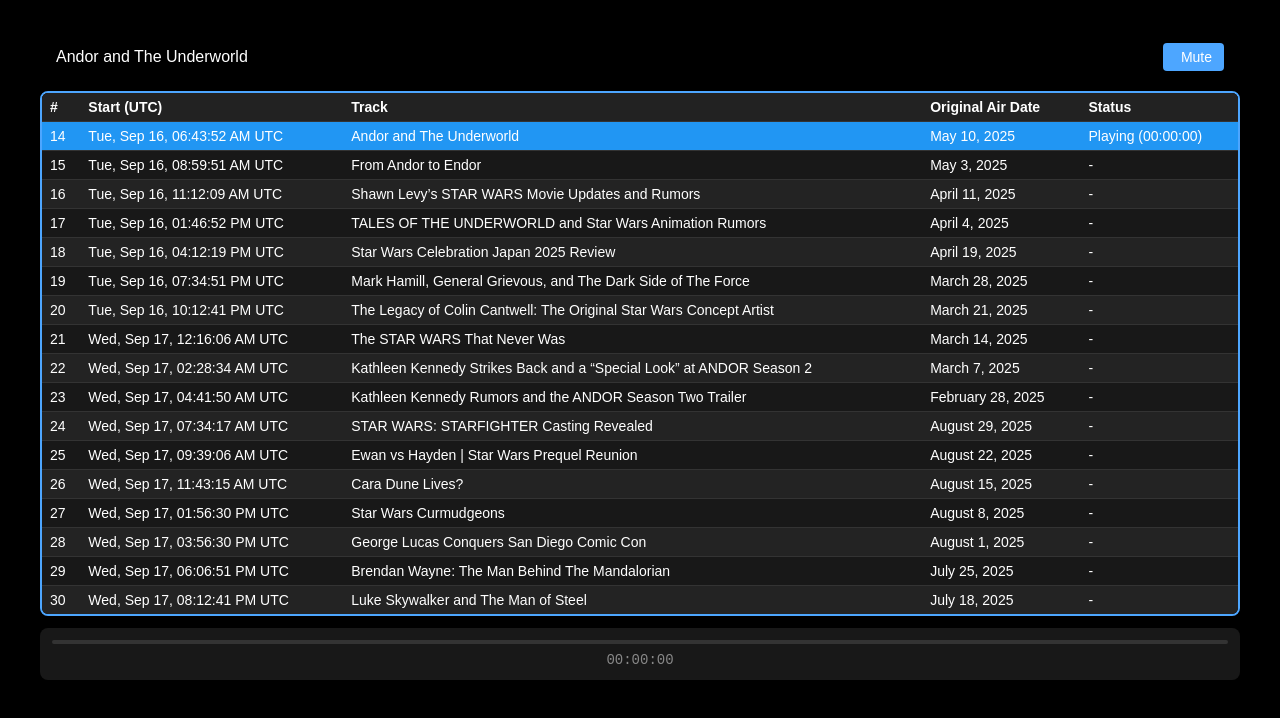
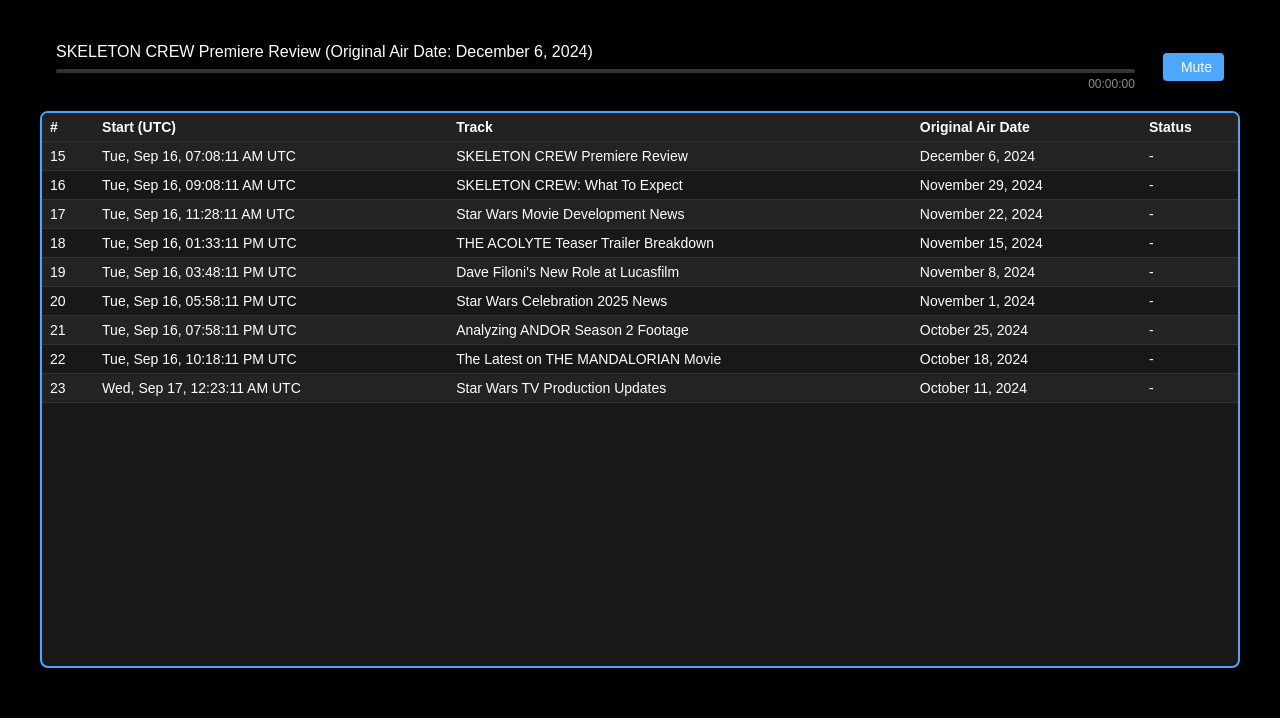
Before and after one commit to madmonk13/channelZero, a plain HTML site: page index.html in a window 1280 px wide. Shown: the part 110-828 px from the top of the page. Drawn offline with Linux system fonts and the light colour scheme.

Commit message:
many changes

```diff
--- a/index.html
+++ b/index.html
@@ -34,7 +34,13 @@
   </div>
 
   <div class="controls desktop-controls">
-    <div id="status">Not loaded</div>
+    <div class="desktop-now-playing">
+      <div id="status">Not loaded</div>
+      <div class="progress-container">
+        <div id="desktopProgressBar" class="progress-bar"></div>
+      </div>
+      <div id="desktopTime" class="time">00:00:00</div>
+    </div>
     <button id="muteButton" class="mute-button">
       <i class="fas fa-volume-up"></i>
       <span>Mute</span>
@@ -56,12 +62,6 @@
         </thead>
         <tbody></tbody>
       </table>
-    </div>
-    <div class="desktop-progress">
-      <div class="progress-container">
-        <div id="desktopProgressBar" class="progress-bar"></div>
-      </div>
-      <div id="desktopTime" class="desktop-time">00:00:00</div>
     </div>
   </div>
 
--- a/schedule.json
+++ b/schedule.json
@@ -1,4 +1,16 @@
 [
+  {
+    "url": "https://dts.podtrac.com/redirect.mp3/pscrb.fm/rss/p/clrtpod.com/m/traffic.libsyn.com/secure/rebelforceradio/RFR_091225_StarWarsPodcast.mp3",
+    "duration": 6800,
+    "title": "RFR Live from Rancho Obi-Wan 2025",
+    "airDate": "September 12, 2025"
+  },
+  {
+    "url": "https://dts.podtrac.com/redirect.mp3/pscrb.fm/rss/p/clrtpod.com/m/traffic.libsyn.com/secure/rebelforceradio/RFR_090525_StarWarsPodcast.mp3",
+    "duration": 6770,
+    "title": "\"Lucas Wars\" and The Making of Star Wars",
+    "airDate": "September 5, 2025"
+  },
   {
     "url": "https://dts.podtrac.com/redirect.mp3/pscrb.fm/rss/p/clrtpod.com/m/traffic.libsyn.com/rebelforceradio/RFR_082225_StarWarsPodcast.mp3",
     "duration": 7489,
@@ -94,10 +106,172 @@
       {
     "url": "https://dts.podtrac.com/redirect.mp3/pscrb.fm/rss/p/traffic.libsyn.com/rebelforceradio/RFR_041125_StarWarsPodcast.mp3",
     "duration": 9283,
-    "title": "Shawn Levy’s STAR WARS Movie Updates and Rumors",
+    "title": "Shawn Levy's STAR WARS Movie Updates and Rumors",
     "airDate": "April 11, 2025"
   },
-     {
+  {
+    "url": "https://dts.podtrac.com/redirect.mp3/pscrb.fm/rss/p/traffic.libsyn.com/rebelforceradio/RFR_040425_StarWarsPodcast.mp3",
+    "duration": 7200,
+    "title": "TALES OF THE UNDERWORLD News and Animation Rumors",
+    "airDate": "April 4, 2025"
+  },
+  {
+    "url": "https://dts.podtrac.com/redirect.mp3/pscrb.fm/rss/p/traffic.libsyn.com/rebelforceradio/RFR_032125_StarWarsPodcast.mp3",
+    "duration": 7405,
+    "title": "The Legacy of Colin Cantwell: The Original Star Wars Concept Artist",
+    "airDate": "March 21, 2025"
+  },
+  {
+    "url": "https://dts.podtrac.com/redirect.mp3/pscrb.fm/rss/p/traffic.libsyn.com/rebelforceradio/RFR_031425_StarWarsPodcast.mp3",
+    "duration": 7948,
+    "title": "The STAR WARS That Never Was",
+    "airDate": "March 14, 2025"
+  },
+  {
+    "url": "https://dts.podtrac.com/redirect.mp3/pscrb.fm/rss/p/traffic.libsyn.com/rebelforceradio/RFR_030725_StarWarsPodcast.mp3",
+    "duration": 7996,
+    "title": "Kathleen Kennedy Strikes Back and a 'Special Look' at ANDOR Season 2",
+    "airDate": "March 7, 2025"
+  },
+  {
+    "url": "https://dts.podtrac.com/redirect.mp3/pscrb.fm/rss/p/traffic.libsyn.com/rebelforceradio/RFR_022825_StarWarsPodcast.mp3",
+    "duration": 10347,
+    "title": "Kathleen Kennedy Rumors and the ANDOR Season Two Trailer",
+    "airDate": "February 28, 2025"
+  },
+  {
+    "url": "https://dts.podtrac.com/redirect.mp3/pscrb.fm/rss/p/traffic.libsyn.com/rebelforceradio/RFR_022125_StarWarsPodcast.mp3",
+    "duration": 7200,
+    "title": "ANDOR Season 2: Behind The Scenes",
+    "airDate": "February 21, 2025"
+  },
+  {
+    "url": "https://dts.podtrac.com/redirect.mp3/pscrb.fm/rss/p/traffic.libsyn.com/rebelforceradio/RFR_021425_StarWarsPodcast.mp3",
+    "duration": 7800,
+    "title": "Star Wars Animation Updates and Rey Movie News",
+    "airDate": "February 14, 2025"
+  },
+  {
+    "url": "https://dts.podtrac.com/redirect.mp3/pscrb.fm/rss/p/traffic.libsyn.com/rebelforceradio/RFR_020725_StarWarsPodcast.mp3",
+    "duration": 8400,
+    "title": "The Future of Star Wars Television",
+    "airDate": "February 7, 2025"
+  },
+  {
+    "url": "https://dts.podtrac.com/redirect.mp3/pscrb.fm/rss/p/traffic.libsyn.com/rebelforceradio/RFR_013125_StarWarsPodcast.mp3",
+    "duration": 7500,
+    "title": "SKELETON CREW Season One Finale Review",
+    "airDate": "January 31, 2025"
+  },
+  {
+    "url": "https://dts.podtrac.com/redirect.mp3/pscrb.fm/rss/p/traffic.libsyn.com/rebelforceradio/RFR_012425_StarWarsPodcast.mp3",
+    "duration": 8100,
+    "title": "Star Wars Movie Schedule Updates",
+    "airDate": "January 24, 2025"
+  },
+  {
+    "url": "https://dts.podtrac.com/redirect.mp3/pscrb.fm/rss/p/traffic.libsyn.com/rebelforceradio/RFR_011725_StarWarsPodcast.mp3",
+    "duration": 7800,
+    "title": "SKELETON CREW Mid-Season Review",
+    "airDate": "January 17, 2025"
+  },
+  {
+    "url": "https://dts.podtrac.com/redirect.mp3/pscrb.fm/rss/p/traffic.libsyn.com/rebelforceradio/RFR_011025_StarWarsPodcast.mp3",
+    "duration": 7200,
+    "title": "THE ACOLYTE: First Look Behind The Scenes",
+    "airDate": "January 10, 2025"
+  },
+  {
+    "url": "https://dts.podtrac.com/redirect.mp3/pscrb.fm/rss/p/traffic.libsyn.com/rebelforceradio/RFR_010325_StarWarsPodcast.mp3",
+    "duration": 8400,
+    "title": "Looking Ahead to Star Wars in 2025",
+    "airDate": "January 3, 2025"
+  },
+  {
+    "url": "https://dts.podtrac.com/redirect.mp3/pscrb.fm/rss/p/traffic.libsyn.com/rebelforceradio/RFR_122724_StarWarsPodcast.mp3",
+    "duration": 7500,
+    "title": "Star Wars Holiday Special 2024 Review",
+    "airDate": "December 27, 2024"
+  },
+  {
+    "url": "https://dts.podtrac.com/redirect.mp3/pscrb.fm/rss/p/traffic.libsyn.com/rebelforceradio/RFR_122024_StarWarsPodcast.mp3",
+    "duration": 8100,
+    "title": "The Best Star Wars Moments of 2024",
+    "airDate": "December 20, 2024"
+  },
+  {
+    "url": "https://dts.podtrac.com/redirect.mp3/pscrb.fm/rss/p/traffic.libsyn.com/rebelforceradio/RFR_121424_StarWarsPodcast-2.mp3",
+    "duration": 7800,
+    "title": "Behind-The-Scenes of SKELETON CREW",
+    "airDate": "December 13, 2024"
+  },
+  {
+    "url": "https://dts.podtrac.com/redirect.mp3/pscrb.fm/rss/p/traffic.libsyn.com/rebelforceradio/RFR_120624_StarWarsPodcast.mp3",
+    "duration": 7200,
+    "title": "SKELETON CREW Premiere Review",
+    "airDate": "December 6, 2024"
+  },
+  {
+    "url": "https://dts.podtrac.com/redirect.mp3/pscrb.fm/rss/p/traffic.libsyn.com/rebelforceradio/RFR_112924_StarWarsPodcast.mp3",
+    "duration": 8400,
+    "title": "SKELETON CREW: What To Expect",
+    "airDate": "November 29, 2024"
+  },
+  {
+    "url": "https://dts.podtrac.com/redirect.mp3/pscrb.fm/rss/p/traffic.libsyn.com/rebelforceradio/RFR_112224_StarWarsPodcast.mp3",
+    "duration": 7500,
+    "title": "Star Wars Movie Development News",
+    "airDate": "November 22, 2024"
+  },
+  {
+    "url": "https://dts.podtrac.com/redirect.mp3/pscrb.fm/rss/p/traffic.libsyn.com/rebelforceradio/RFR_111524_StarWarsPodcast.mp3",
+    "duration": 8100,
+    "title": "THE ACOLYTE Teaser Trailer Breakdown",
+    "airDate": "November 15, 2024"
+  },
+  {
+    "url": "https://dts.podtrac.com/redirect.mp3/pscrb.fm/rss/p/traffic.libsyn.com/rebelforceradio/RFR_110824_StarWarsPodcast.mp3",
+    "duration": 7800,
+    "title": "Dave Filoni's New Role at Lucasfilm",
+    "airDate": "November 8, 2024"
+  },
+  {
+    "url": "https://dts.podtrac.com/redirect.mp3/pscrb.fm/rss/p/traffic.libsyn.com/rebelforceradio/RFR_110124_StarWarsPodcast.mp3",
+    "duration": 7200,
+    "title": "Star Wars Celebration 2025 News",
+    "airDate": "November 1, 2024"
+  },
+  {
+    "url": "https://dts.podtrac.com/redirect.mp3/pscrb.fm/rss/p/traffic.libsyn.com/rebelforceradio/RFR_102524_StarWarsPodcast.mp3",
+    "duration": 8400,
+    "title": "Analyzing ANDOR Season 2 Footage",
+    "airDate": "October 25, 2024"
+  },
+  {
+    "url": "https://dts.podtrac.com/redirect.mp3/pscrb.fm/rss/p/traffic.libsyn.com/rebelforceradio/RFR_101824_StarWarsPodcast.mp3",
+    "duration": 7500,
+    "title": "The Latest on THE MANDALORIAN Movie",
+    "airDate": "October 18, 2024"
+  },
+  {
+    "url": "https://dts.podtrac.com/redirect.mp3/pscrb.fm/rss/p/traffic.libsyn.com/rebelforceradio/RFR_101124_StarWarsPodcast.mp3",
+    "duration": 8100,
+    "title": "Star Wars TV Production Updates",
+    "airDate": "October 11, 2024"
+  },
+  {
+    "url": "https://dts.podtrac.com/redirect.mp3/pscrb.fm/rss/p/traffic.libsyn.com/rebelforceradio/RFR_100424_StarWarsPodcast.mp3",
+    "duration": 7800,
+    "title": "AHSOKA Season 2 Updates and News",
+    "airDate": "October 4, 2024"
+  },
+  {
+    "url": "https://dts.podtrac.com/redirect.mp3/pscrb.fm/rss/p/traffic.libsyn.com/rebelforceradio/RFR_092724_StarWarsPodcast.mp3",
+    "duration": 7200,
+    "title": "Inside THE MANDALORIAN Movie Development",
+    "airDate": "September 27, 2024"
+  },
+  {
     "url": "https://dts.podtrac.com/redirect.mp3/pscrb.fm/rss/p/traffic.libsyn.com/rebelforceradio/RFR_040425_StarWarsPodcast.mp3",
     "duration": 8727,
     "title": "TALES OF THE UNDERWORLD and Star Wars Animation Rumors",
--- a/script.js
+++ b/script.js
@@ -10,6 +10,26 @@
     monday.setUTCDate(monday.getUTCDate() - 1);
   }
 
+  // Calculate which week of the month we're in (1-based)
+  const firstDayOfMonth = new Date(monday);
+  firstDayOfMonth.setUTCDate(1);
+  // Get the first Monday of the month
+  while (firstDayOfMonth.getUTCDay() !== 1) {
+    firstDayOfMonth.setUTCDate(firstDayOfMonth.getUTCDate() + 1);
+  }
+  // Calculate week number (1-based)
+  const weekOfMonth = Math.ceil((monday.getUTCDate() - firstDayOfMonth.getUTCDate()) / 7) + 1;
+
+  // Calculate total weeks in the month
+  const lastDayOfMonth = new Date(monday);
+  lastDayOfMonth.setUTCMonth(lastDayOfMonth.getUTCMonth() + 1, 0); // Last day of current month
+  const totalWeeks = Math.ceil((lastDayOfMonth.getUTCDate() - firstDayOfMonth.getUTCDate() + 1) / 7);
+
+  // Calculate the offset based on week number
+  const totalEpisodes = raw.length;
+  const episodesPerWeek = Math.floor(totalEpisodes / totalWeeks);
+  const weekOffset = (weekOfMonth - 1) * episodesPerWeek;
+
   let current = new Date(monday);
   // End time is the following Sunday at midnight
   const endTime = new Date(monday);
@@ -17,7 +37,8 @@
 
   let schedule = [];
   let idx = 1;
-  let rawIndex = 0;
+  // Start from the week's offset
+  let rawIndex = weekOffset % raw.length;
 
   while (current < endTime) {
     const item = raw[rawIndex];
@@ -87,8 +108,14 @@
 let schedule = [], currentItem = null, player = null;
 
 // Update status element
-function updateStatus(text) {
-  if (statusEl) statusEl.textContent = text;
+function updateStatus(text, airDate) {
+  if (statusEl) {
+    if (airDate) {
+      statusEl.textContent = `${text} (Original Air Date: ${airDate})`;
+    } else {
+      statusEl.textContent = text;
+    }
+  }
 }
 
 // Handle mute button clicks for both desktop and mobile
@@ -106,14 +133,28 @@
 muteButton.addEventListener('click', handleMuteClick);
 mobileMuteButton.addEventListener('click', handleMuteClick);
 
+function getVisibleEpisodes() {
+  if (!currentItem || !schedule.length) return schedule;
+
+  const currentIndex = schedule.findIndex(item => item.idx === currentItem.idx);
+  if (currentIndex === -1) return schedule;
+
+  // Get previous episode (if exists), current episode, and next 8 episodes
+  const startIndex = Math.max(0, currentIndex - 1);
+  const endIndex = Math.min(schedule.length, currentIndex + 9); // current + 8 next = 9
+  return schedule.slice(startIndex, endIndex);
+}
+
 function renderTable() {
   tableBody.innerHTML = '';
-  schedule.forEach(item=>{
+  const visibleEpisodes = getVisibleEpisodes();
+
+  visibleEpisodes.forEach(item => {
     const tr = document.createElement('tr');
     tr.id = `row-${item.idx}`;
     tr.innerHTML = `<td>${item.idx}</td><td>${formatUTC(item.start)}</td><td>${item.title || item.url}</td><td>${item.airDate}</td><td id="st-${item.idx}">-</td>`;
 
-    // If we have a current item, hide past episodes in desktop view
+    // If we have a current item, style past episodes differently
     if (currentItem && item.idx < currentItem.idx) {
       tr.classList.add('past-episode');
     }
@@ -331,6 +372,8 @@
     }
     if(idx >= 0 && idx < schedule.length - 1) {
       currentItem = schedule[idx + 1];
+      // Re-render table to show new episode window
+      renderTable();
       // Scroll to next episode immediately
       scrollToCurrentEpisode(true);
       // Scroll to next and play
@@ -342,7 +385,7 @@
         }
       }, 100);
       // Play next from beginning
-      statusEl.textContent = `Preparing '${currentItem.url}' — scheduled ${formatUTC(currentItem.start)}`;
+      updateStatus(`Preparing '${currentItem.title || currentItem.url}' — scheduled ${formatUTC(currentItem.start)}`, currentItem.airDate);
       setItemStatus(currentItem,'Loading');
       mediaContainer.innerHTML = '';
       // Always start at beginning for next track
@@ -355,15 +398,10 @@
 
   try {
     await player.play();
-    updateStatus(`${currentItem.title || currentItem.url}`);
+    updateStatus(`${currentItem.title || currentItem.url}`, currentItem.airDate);
     setItemStatus(currentItem, `Playing (${formatDuration(0)})`);
-    // Update past episodes visibility when playback starts
-    document.querySelectorAll('#schedTable tbody tr').forEach(row => {
-      const rowId = parseInt(row.id.replace('row-', ''));
-      if (rowId < currentItem.idx) {
-        row.classList.add('past-episode');
-      }
-    });
+    // Re-render table to show correct episode window
+    renderTable();
     // Scroll to current episode
     scrollToCurrentEpisode();
   } catch {
@@ -379,7 +417,7 @@
   if (player && player.paused) {
     try {
       await player.play();
-      updateStatus(`Playing: ${currentItem.title || currentItem.url}`);
+      updateStatus(`Playing: ${currentItem.title || currentItem.url}`, currentItem.airDate);
       setItemStatus(currentItem, `Playing (${formatDuration(player.currentTime)})`);
       document.getElementById('autoplayModal').style.display = 'none';
     } catch (err) {
--- a/styles.css
+++ b/styles.css
@@ -28,9 +28,19 @@
   z-index: 100;
   display: flex;
   justify-content: space-between;
-  align-items: center;
+  align-items: flex-start;
   background: transparent;
   backdrop-filter: blur(8px);
+}
+
+.desktop-now-playing {
+  flex-grow: 1;
+  margin-right: 20px;
+}
+
+#status {
+  margin-bottom: 8px;
+  font-size: 16px;
 }
 
 /* Mobile Info and Controls */
@@ -93,7 +103,13 @@
   height: 4px;
   background: #333;
   border-radius: 2px;
-  margin: 12px 0 4px 0;
+  margin: 8px 0 4px 0;
+}
+
+.time {
+  font-size: 12px;
+  color: #888;
+  text-align: right;
 }
 
 .progress-bar {
```
Also changed, not shown: generateRemoteSchedule.js (added), generateSchedule.js (added).
